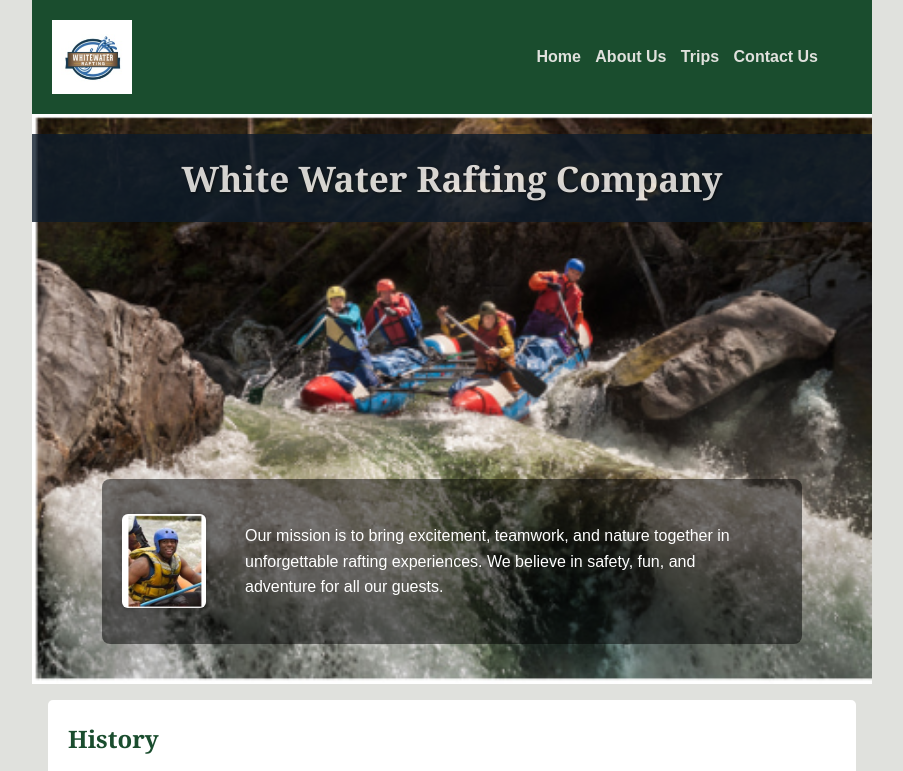
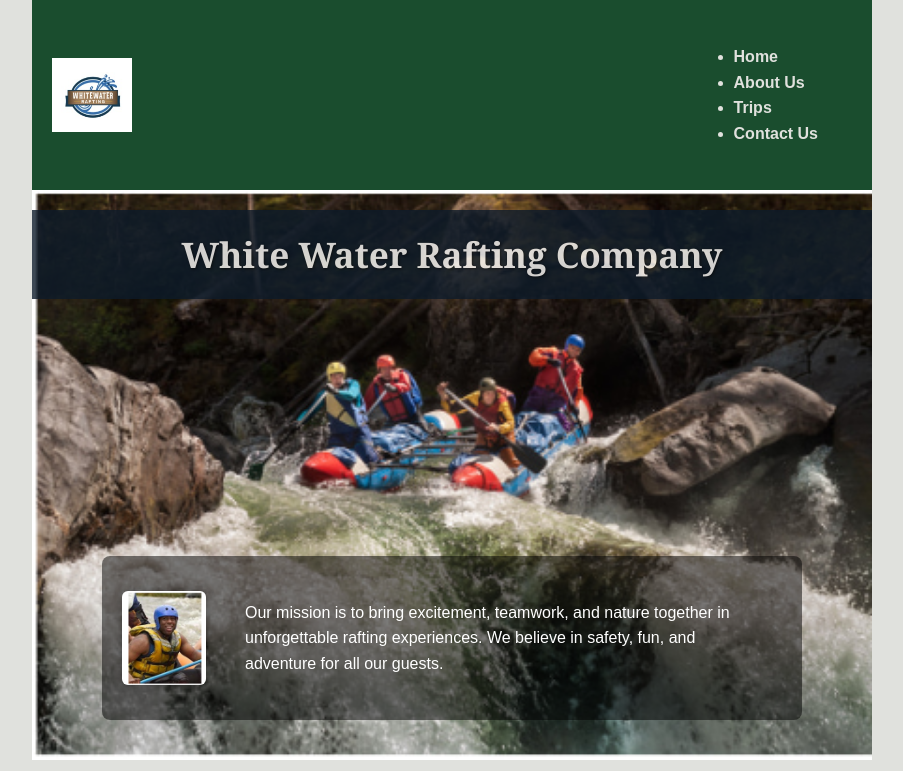
Before and after one commit to winfredlubanga/wdd130, a plain HTML site: page wwr/about.html in a window 1280 px wide. Shown: the top 771 px of the page, without its empty margins (188-1091 px from the left). Drawn offline with Linux system fonts and the light colour scheme.

Commit message:
added few details in about html

```diff
--- a/wwr/about.html
+++ b/wwr/about.html
@@ -12,13 +12,17 @@
 </head>
 
 <body>
+
     <header>
         <img src="images/logo.png" alt="WWR Rafting Logo">
+
         <nav>
-            <a href="index.html">Home</a>
-            <a href="about.html">About Us</a>
-            <a href="trips.html">Trips</a>
-            <a href="contact.html">Contact Us</a>
+            <ul>
+                <li><a href="index.html">Home</a></li>
+                <li><a href="about.html" class="active">About Us</a></li>
+                <li><a href="trips.html">Trips</a></li>
+                <li><a href="contact.html">Contact Us</a></li>
+            </ul>
         </nav>
     </header>
 
```
